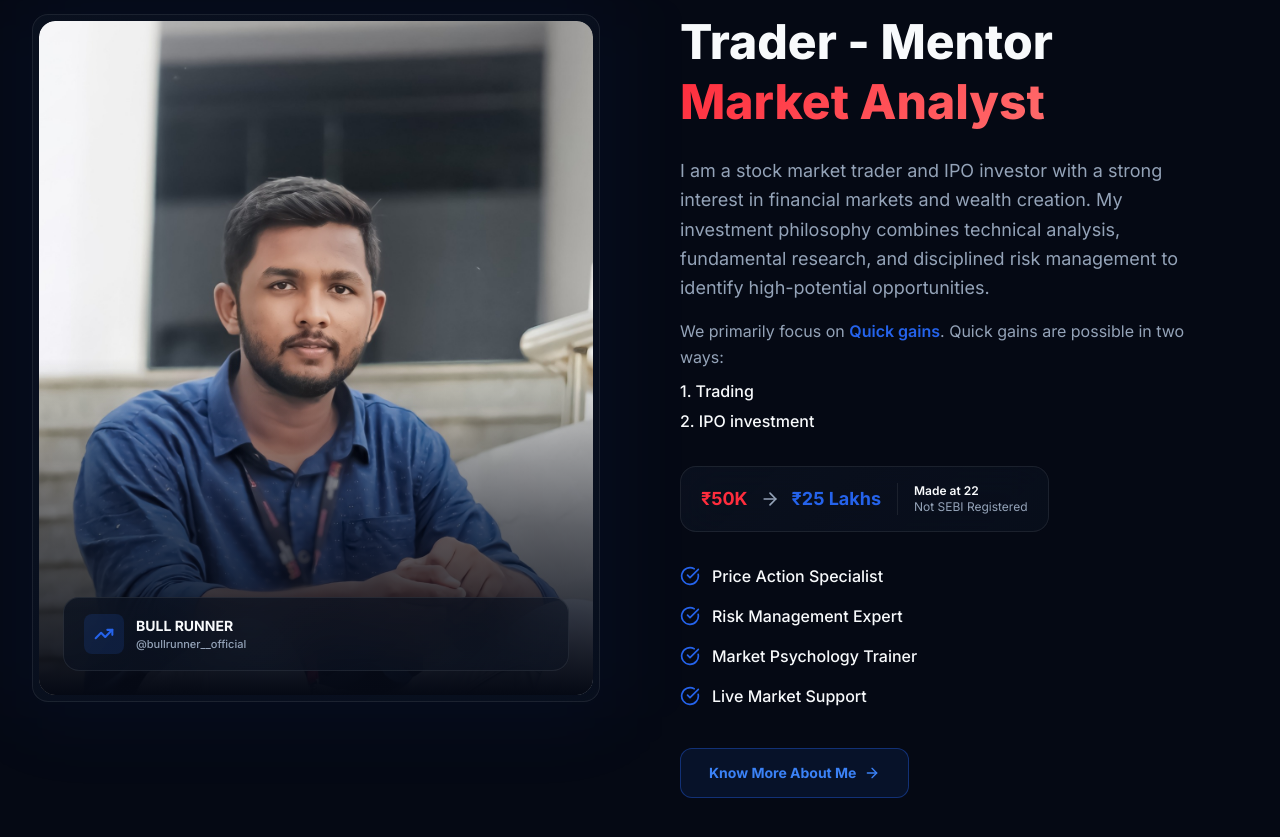
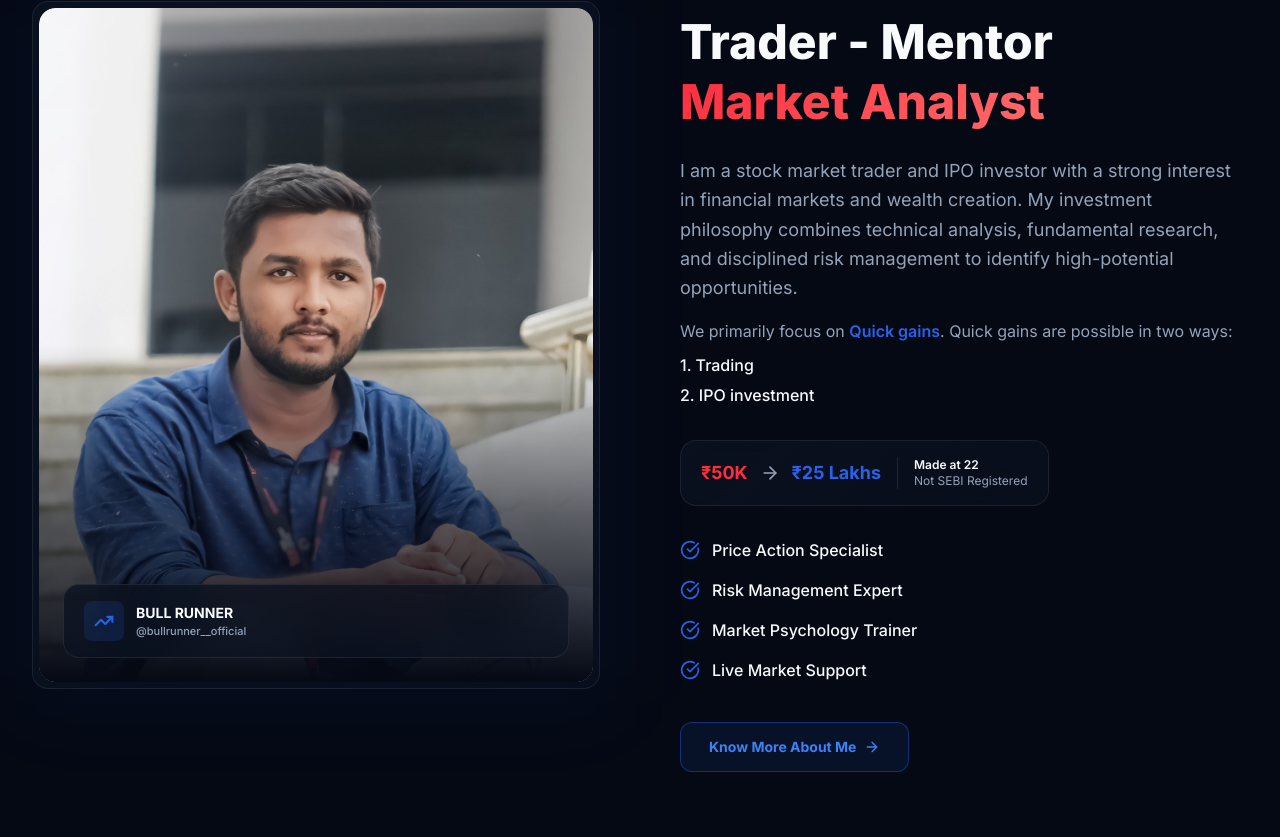
Before and after one commit to bullrunnerofficial/bull-runner-Official, a Next.js app: page / in a window 1280 px wide. Shown: the part 1413-2250 px from the top of the page. Built offline with nearby package versions, Linux system fonts and the light colour scheme.

Commit message:
Update About.tsx
alignment

```diff
--- a/src/components/About.tsx
+++ b/src/components/About.tsx
@@ -102,10 +102,14 @@ export default function About() {
           </h2>
 
           {/* Paragraph */}
-          <p className="text-text-muted text-lg leading-relaxed mb-4 max-w-lg">
-            I am a stock market trader and IPO investor with a strong interest in financial markets and wealth creation. My investment philosophy combines technical analysis, fundamental research, and disciplined risk management to identify high-potential opportunities.
+          <p className="text-text-muted text-lg leading-relaxed mb-4">
+            I am a stock market trader and IPO investor with a strong interest in
+            financial markets and wealth creation. My investment philosophy combines
+            technical analysis, fundamental research, and disciplined risk management
+            to identify high-potential opportunities.
           </p>
-          <p className="text-text-muted text-base leading-relaxed mb-8 max-w-lg">
+
+          <p className="text-text-muted text-base leading-relaxed mb-8">
             We primarily focus on <span className="text-accent-blue font-semibold">Quick gains</span>. Quick gains are possible in two ways:
             <br />
             <span className="inline-block mt-2 font-medium text-text-primary">1. Trading</span>
```
